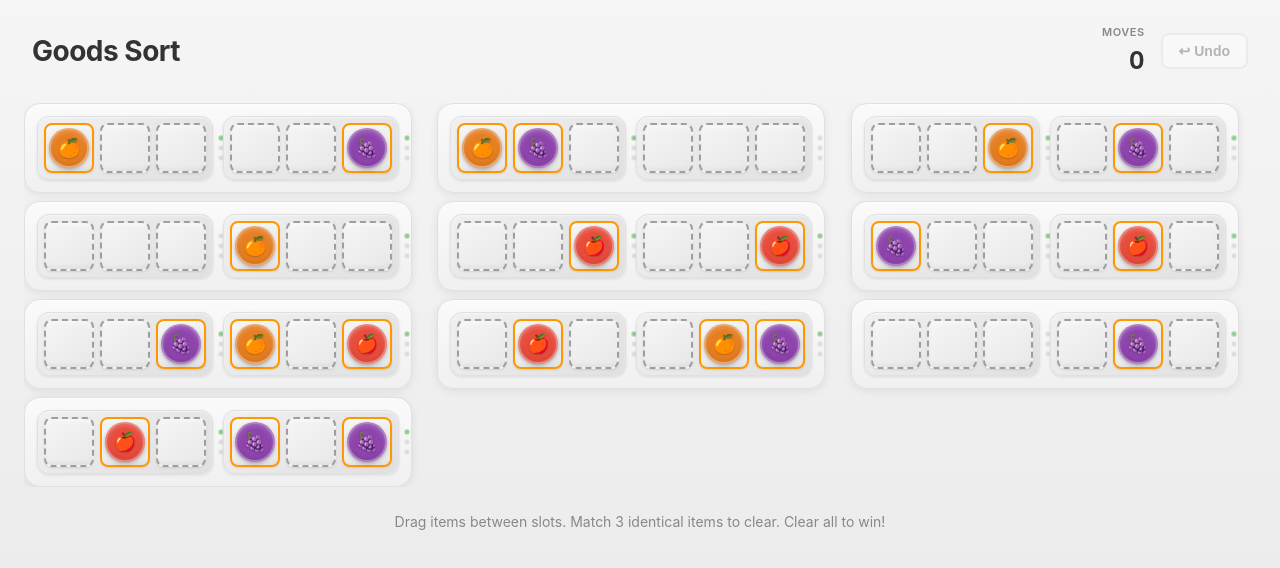
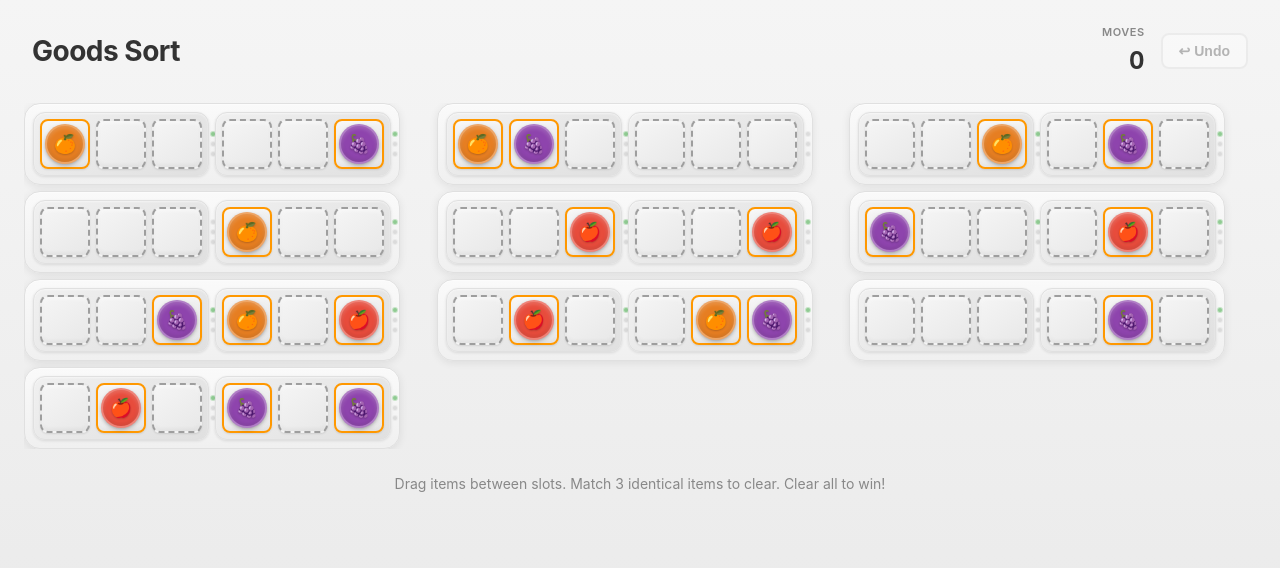
Before and after one commit to audrysbut/goods-sort, a React (Vite) app: page / in a window 1280 px wide. Shown: the top 568 px of the page. Built offline with nearby package versions, Linux system fonts and the light colour scheme.

Commit message:
Fix shelf overlap: adjust board gap and depth indicator offset

```diff
--- a/src/components/GameBoard.module.css
+++ b/src/components/GameBoard.module.css
@@ -94,7 +94,7 @@
 .board {
   display: grid;
   grid-template-columns: repeat(auto-fit, minmax(360px, 1fr));
-  gap: 8px;
+  gap: 6px;
   width: 100%;
   align-items: start;
   justify-items: start;
--- a/src/components/Shelf.module.css
+++ b/src/components/Shelf.module.css
@@ -2,8 +2,8 @@
 
 .shelf {
   display: inline-flex;
-  gap: 10px;
-  padding: 12px;
+  gap: 6px;
+  padding: 8px;
   background: linear-gradient(180deg, #fafafa 0%, #f0f0f0 100%);
   border-radius: 16px;
   border: 1px solid #e0e0e0;
--- a/src/components/ShelfSlot.module.css
+++ b/src/components/ShelfSlot.module.css
@@ -24,7 +24,7 @@
 /* Depth indicator - 3 dots on the right side */
 .depthIndicator {
   position: absolute;
-  right: -12px;
+  right: -8px;
   top: 50%;
   transform: translateY(-50%);
   display: flex;
```
